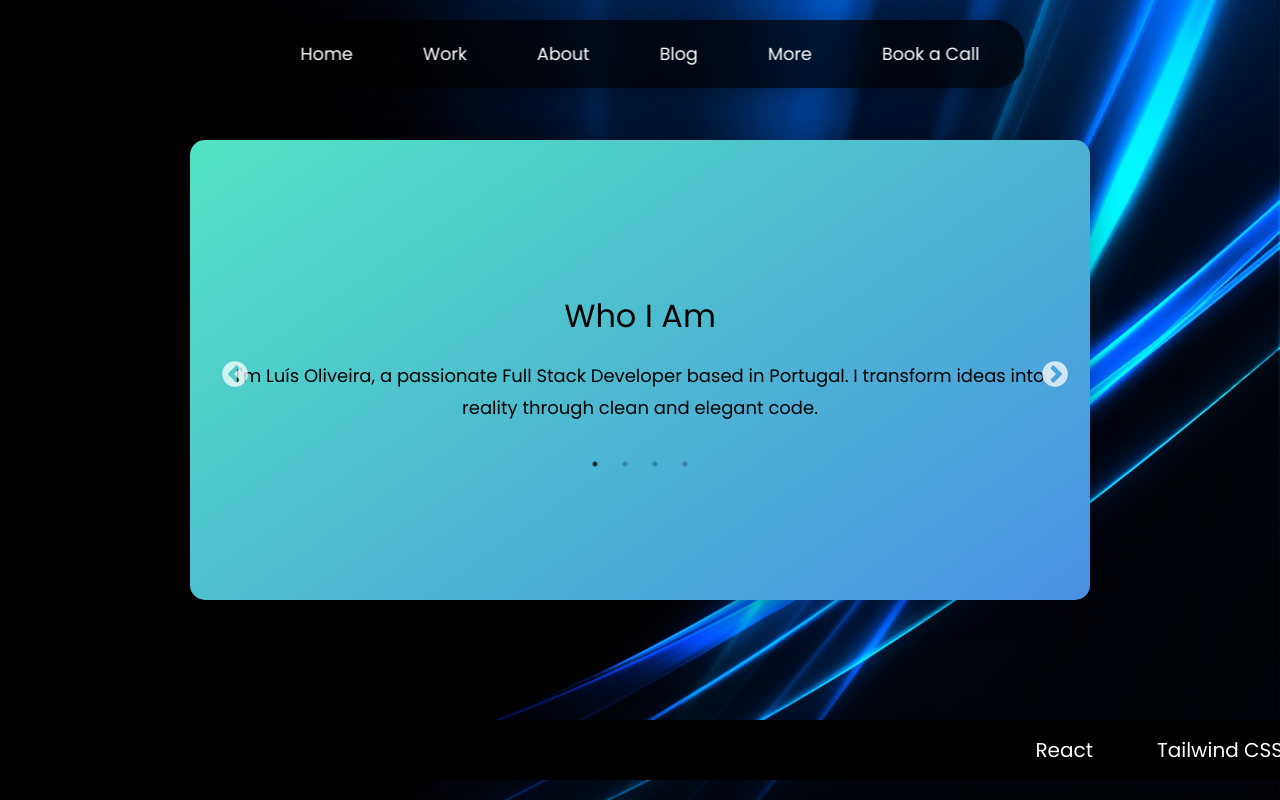
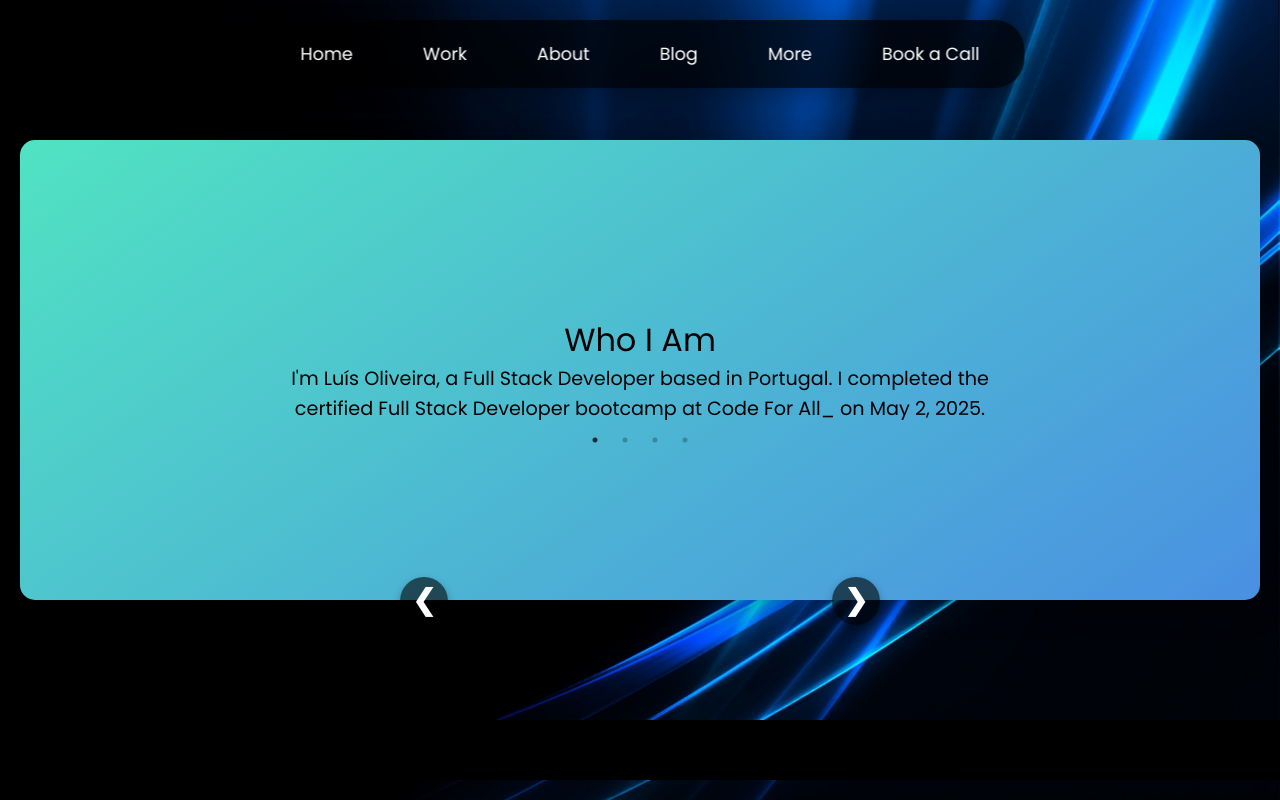
Before and after one commit to oliveirammluis/lodevpage, a React (Create React App) app in the folder frontend/: page /About in a window 1280 px wide. Built offline with nearby package versions, Linux system fonts and the light colour scheme; the HTML template or start-up script is replaced by a standard one.

Commit message:
About complete, BookACall too

```diff
--- a/frontend/package.json
+++ b/frontend/package.json
@@ -3,6 +3,7 @@
   "version": "0.1.0",
   "private": true,
   "dependencies": {
+    "@emailjs/browser": "^4.4.1",
     "@testing-library/dom": "^10.4.0",
     "@testing-library/jest-dom": "^6.6.3",
     "@testing-library/react": "^16.3.0",
--- a/frontend/src/components/TechMarquee.jsx
+++ b/frontend/src/components/TechMarquee.jsx
@@ -1,9 +1,14 @@
 import React from 'react';
 
 const techs = [
-  'React', 'Tailwind CSS', 'Node.js', 'PostgreSQL', 'Express', 'JavaScript',
-  'HTML5', 'CSS3', 'Git', 'GitHub', 'AWS', 'Vite'
-];
+    'Project Management', 'Account Management', 'Operations Management', 'Transportation Planning',
+    'CSS', 'Model View-Controller (MVC)', 'Java Database Connectivity', 'REST API', 'ES6',
+    'Tomcat', 'Maven', 'Scrum', 'Agile Methodologies', 'Testing', 'JUnit', 'SQL', 'Git',
+    'jQuery', 'Bootstrap (Framework)', 'JavaScript', 'HTML', 'SOAP', 'Web Applications',
+    'Web Development', 'Programming', 'Object-Oriented Programming (OOP)', 'Spring Framework',
+    'Spring MVC', 'Java'
+  ];
+
 
 function TechMarquee() {
   return (
--- a/frontend/src/pages/About.js
+++ b/frontend/src/pages/About.js
@@ -11,32 +11,33 @@ const About = () => {
     slidesToShow: 1,
     slidesToScroll: 1,
     arrows: true,
-    adaptiveHeight: true, // Ajusta altura para cada slide
+    adaptiveHeight: true,
+    nextArrow: <NextArrow />,
+    prevArrow: <PrevArrow />
   };
+
 
   return (
     <div className="about-container">
       <div className="content">
-        <Slider {...settings} style={{ width: '100%', height: 'auto' }}>
+        <Slider {...settings} style={{position: 'relative', width: '100%', height: 'auto' }}>
           <div className="about-slide">
             <h1 className="about-title">Who I Am</h1>
             <p className="about-description">
-              I'm Luís Oliveira, a passionate Full Stack Developer based in Portugal. I transform ideas into reality through clean and elegant code.
-            </p>
+              I'm Luís Oliveira, a Full Stack Developer based in Portugal. I completed the certified Full Stack Developer bootcamp at Code For All_ on May 2, 2025.</p>
           </div>
 
           <div className="about-slide">
             <h2 className="about-subtitle">What I Do</h2>
             <p className="about-description">
-              I build scalable and modern web applications. I’m dedicated to writing clean code, ensuring a seamless user experience, and continuously learning new technologies.
+              I write code to solve problems and bring ideas to life. Whether it's building applications, automating tasks, or exploring new technologies, I'm always looking for ways to grow as a developer.
             </p>
           </div>
 
           <div className="about-slide">
             <h2 className="about-subtitle">Currently</h2>
             <p className="about-description">
-              I'm working on personal projects and freelancing, always seeking new challenges and opportunities to collaborate.
-            </p>
+              I'm focused on practicing and building projects to consolidate the knowledge and skills I've gained.            </p>
           </div>
 
           <div className="about-slide">
@@ -44,10 +45,36 @@ const About = () => {
             <p className="about-description">
               If you're working on something exciting or just want to chat about tech — feel free to reach out!
             </p>
+            <a href="/book" className="contact-button">Book a call</a>
           </div>
+
         </Slider>
-        </div>
-        <TechMarquee />
+      </div>
+      <TechMarquee />
+    </div>
+  );
+};
+
+const NextArrow = (props) => {
+  const { onClick } = props;
+  return (
+    <div
+      className="custom-arrow next"
+      onClick={onClick}
+    >
+      ❯
+    </div>
+  );
+};
+
+const PrevArrow = (props) => {
+  const { onClick } = props;
+  return (
+    <div
+      className="custom-arrow prev"
+      onClick={onClick}
+    >
+      ❮
     </div>
   );
 };
--- a/frontend/src/styles/About.css
+++ b/frontend/src/styles/About.css
@@ -1,45 +1,40 @@
 .about-container {
     padding: 20px;
-    display: flex; /* Flexbox para centralizar o conteúdo */
+    display: flex;
     flex-direction: column;
-    justify-content: center; /* Centraliza horizontalmente */
-    align-items: center; /* Centraliza verticalmente */
-    height: 100vh; /* Faz com que o contêiner ocupe toda a altura da tela */
-    background-image: url('/public/images/bg-image.jpg'); /* Caminho correto para a imagem de fundo */
-    background-size: cover; /* Faz a imagem cobrir toda a área */
-    background-position: center; /* Centraliza a imagem */
-    background-attachment: fixed; /* Para que a imagem fique fixa enquanto a página rola */
-    position: relative; /* Necessário para o efeito de fundo fixo */
+    align-items: center;
+    height: 100%;
+    background-image: url('/public/images/bg-image.jpg');
+    background-size: cover;
+    background-position: center;
+    background-attachment: fixed;
+    position: relative;
   }
 
   .about-container .content {
-    max-width: 900px;
     margin: 120px;
     padding: 40px 20px;
     border-radius: 15px;
     box-shadow: 0 10px 30px rgba(0, 0, 0, 0.3);
-    animation: fadeIn 1s ease-in-out, gradientTransition 12s ease-in-out infinite; /* Aumento do tempo para transição suave */
+    animation: fadeIn 1s ease-in-out, gradientTransition 12s ease-in-out infinite;
     width: 100%;
     display: flex;
-    justify-content: center;
-    align-items: center;
-    background: linear-gradient(145deg, #4a90e2, #50e3c2); /* Gradiente suave inicial */
+    background: linear-gradient(145deg, #4a90e2, #50e3c2);
     position: relative;
   }
 
   @keyframes gradientTransition {
     0% {
-      background: linear-gradient(145deg, #4a90e2, #50e3c2); /* Gradiente inicial */
+      background: linear-gradient(145deg, #4a90e2, #50e3c2);
     }
     50% {
-      background: linear-gradient(145deg, #50e3c2, #4a90e2); /* Gradiente invertido no meio */
+      background: linear-gradient(145deg, #50e3c2, #4a90e2);
     }
     100% {
-      background: linear-gradient(145deg, #4a90e2, #50e3c2); /* Gradiente de volta ao início */
+      background: linear-gradient(145deg, #4a90e2, #50e3c2);
     }
   }
 
-  /* Animação de Fade-In */
   @keyframes fadeIn {
     from {
       opacity: 0;
@@ -56,59 +51,73 @@
 
   .animate-marquee {
     display: inline-block;
-    animation: marquee 40s linear infinite;
+    animation: marquee 60s linear infinite;
     white-space: nowrap;
   }
 
+.content {
+  position: relative;
+}
+.slick-slider {
+  position: relative;
+  height: 500px;
+}
+.slick-track {
+  height: 100%;
+}
 
 .slick-prev, .slick-next {
-    font-size: 0; /* Tamanho das setas */
-    color: transparent; /* Deixar o texto invisível */
-    background: transparent; /* Remover o fundo */
-    border: none;
   position: absolute;
-    bottom: 30px; /* Ajuste para mover as setas para baixo */
+  top: 50%;
+  bottom: 10px;
+  z-index: 10;
+  width: 36px;
+  height: 36px;
+  background-color: rgba(30, 41, 59, 0.8);
+  border-radius: 50%;
+  color: white;
+  display: flex !important;
+  align-items: center;
+  justify-content: center;
+  transition: background-color 0.3s ease;
+  transform: translateY(-50%);
 }
 
-  .slick-prev:before, .slick-next:before {
-    content: ''; /* Remove o conteúdo de texto padrão */
-    font-family: "slick"; /* Usamos a fonte padrão do Slick para as setas */
-    font-size: 30px; /* Tamanho das setas */
-    color: #fff; /* Cor das setas */
+.slick-prev:hover, .slick-next:hover {
+  background-color: rgba(51, 65, 85, 1);
 }
 
 .slick-prev {
-    left: 10px; /* Distância da seta 'previous' à esquerda */
+  left: 10px;
 }
-
 .slick-next {
-    right: 10px; /* Distância da seta 'next' à direita */
+  right: 10px;
 }
-
-
+.about-slide {
+  display: flex;
+  flex-direction: column;
+  justify-content: center;
+  height: 100%;
+  padding: 0 2rem; /* Espaço lateral */
+  text-align: center;
+}
 
   .about-title {
     text-align: center;
     font-size: 2rem;
-    margin-bottom: 20px;
-    color:#000
+    color:#000;
   }
 
   .about-subtitle {
     font-size: 2rem;
-    font-weight: 600;
-    text-align: center;
-    margin-bottom: 16px;
-    color: #000;
+    margin-bottom: 1.5rem;
   }
 
   .about-description {
-    font-size: 1.125rem;
-    text-align: center;
-    margin-bottom: 24px;
-    line-height: 1.8;
-    color: #000;
-    transition: color 0.3s ease;
+    font-size: 1.2rem;
+    line-height: 1.6;
+    max-width: 700px;
+    margin: 0 auto;
   }
 
   .about-description:hover {
@@ -140,34 +149,60 @@
   }
 
   .slick-prev, .slick-next {
-    font-size: 0; /* Remove o texto */
-    color: transparent; /* Torna o texto invisível */
-    background: transparent; /* Remove o fundo */
+    font-size: 0;
+    color: transparent;
+    background: transparent;
     border: none;
-    z-index: 1; /* Assegura que as setas fiquem sobre o conteúdo */
+    z-index: 1;
   }
 
   .slick-prev:before, .slick-next:before {
-    content: ''; /* Remove o conteúdo padrão */
-    font-family: 'slick'; /* Usamos a fonte de seta do slick */
-    font-size: 30px; /* Tamanho das setas */
-    color: #fff; /* Cor das setas */
+    content: '';
+    font-family: 'slick';
+    font-size: 30px;
+    color: #fff;
   }
 
   .slick-prev {
-    left: 10px; /* Distância da seta 'previous' à esquerda */
+    left: 10px;
   }
 
   .slick-next {
-    right: 10px; /* Distância da seta 'next' à direita */
+    right: 10px;
   }
 
   .slick-prev:before {
-    content: '←'; /* Ícone da seta esquerda */
+    content: '←';
   }
 
   .slick-next:before {
-    content: '→'; /* Ícone da seta direita */
+    content: '→';
+  }
+
+  .contact-button {
+    display: inline-block;
+    padding: 0.5rem 1.2rem;
+    margin-top: 1rem;
+    background-color: #1e293b;
+    color: #f1f5f9;
+    border-radius: 0.5rem;
+    font-weight: 600;
+    text-decoration: none;
+    transition: background-color 0.3s ease, transform 0.2s ease;
+    box-shadow: 0 4px 14px rgba(0,0,0,0.1);
+  }
+
+
+  .about-slide .contact-button {
+    display: flex;
+    justify-content: center;
+    align-items: center;
+    margin: 1rem auto 0;
+  }
+
+  .contact-button:hover {
+    background-color: #334155;
+    transform: translateY(-2px);
   }
 
   @media (max-width: 768px) {
@@ -180,3 +215,34 @@
       padding: 10px 15px;
     }
   }
+  .custom-arrow {
+    position: absolute;
+    bottom: -200px;
+    z-index: 10;
+    font-size: 1.8rem;
+    cursor: pointer;
+    color: white;
+    background-color: rgba(0, 0, 0, 0.6);
+    width: 48px;
+    height: 48px;
+    display: flex;
+    align-items: center;
+    justify-content: center;
+    border-radius: 50%;
+    font-weight: bold;
+    box-shadow: 0 4px 8px rgba(0,0,0,0.3);
+    transition: all 0.3s ease;
+  }
+
+  .custom-arrow:hover {
+    background-color: rgba(0, 0, 0, 0.85);
+    transform: scale(1.1);
+  }
+
+  .custom-arrow.prev {
+    left: 30%;
+  }
+
+  .custom-arrow.next {
+    right: 30%;
+  }
```
Also changed, not shown: frontend/src/pages/BookACall.js (+97 -6 lines), frontend/src/styles/BookACall.css (added), 1 other file (tests, documents, lock files or other folders). Lines whose indentation alone changed are shown as unchanged.
